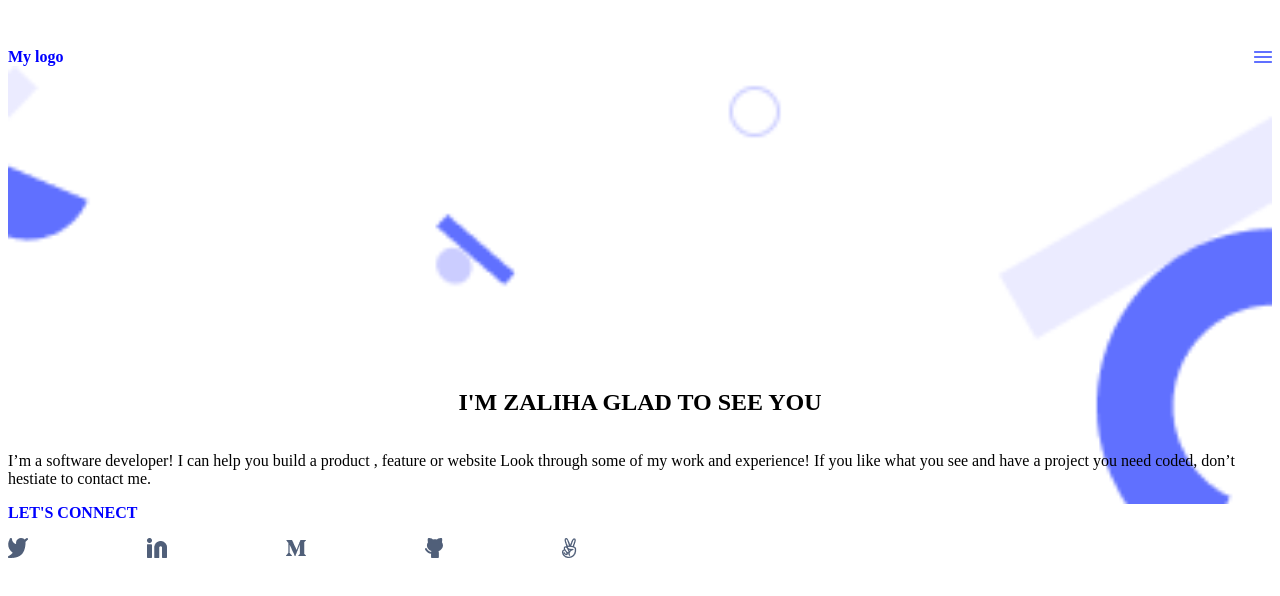
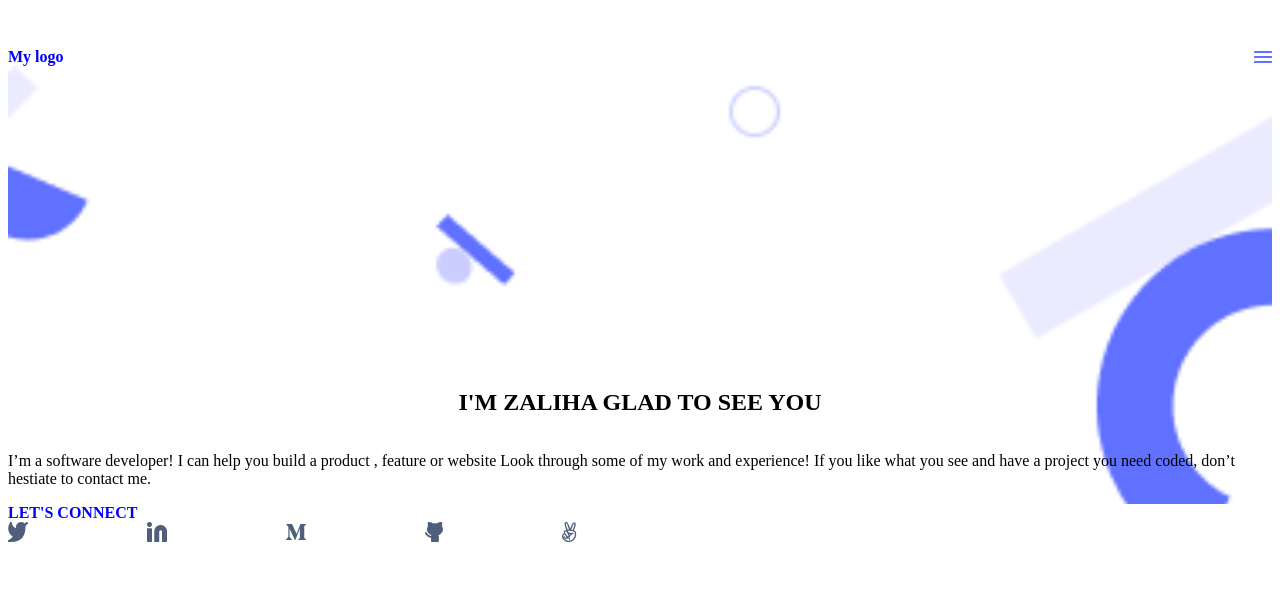
Before and after one commit to xaleehrtyunus/portfolio, a website: page index.html in a window 1280 px wide. Drawn offline with Linux system fonts and the light colour scheme.

Commit message:
Fix errors

```diff
--- a/index.html
+++ b/index.html
@@ -1,11 +1,11 @@
 <!doctype html>
 <html lang="en">
   <head>
-    <title>Portfolio</title>
-    <!-- Required meta tags -->
     <meta charset="utf-8">
     <meta name="viewport" content="width=device-width, initial-scale=1, shrink-to-fit=no">
-    <link rel="stylesheet" href="./styles.css">
+    <title>Portfolio</title>
+
+	<link rel="stylesheet" href="./styles.css">
     </head>
   <body>
 		<header class="nav">
@@ -18,7 +18,7 @@
 				<h1 class="main-text">I'M ZALIHA GLAD TO SEE YOU</h1>
 				<p>I’m a software developer! I can help you build a product , feature or website Look through some of my work and experience! If you like what you see and have a project you need coded, don’t hestiate to contact me.</p>
 			</section>
-			<a href="#" class="connect">LET'S CONNECT</p>
+			<a href="#" class="connect">LET'S CONNECT</a>
 					<div class="icons">
 							<img src="./images/twitter.png" alt="">
 							<img src="./images/Linkedin.png" alt="">
```
Also changed, not shown: styles.css (line endings or trailing spaces).
